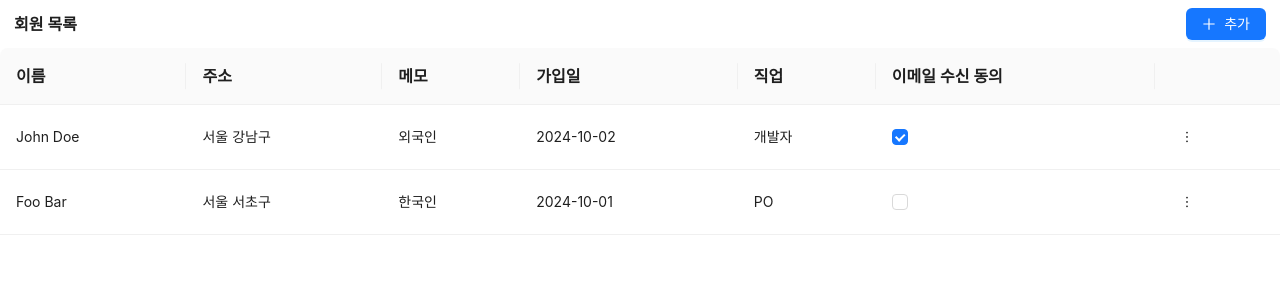
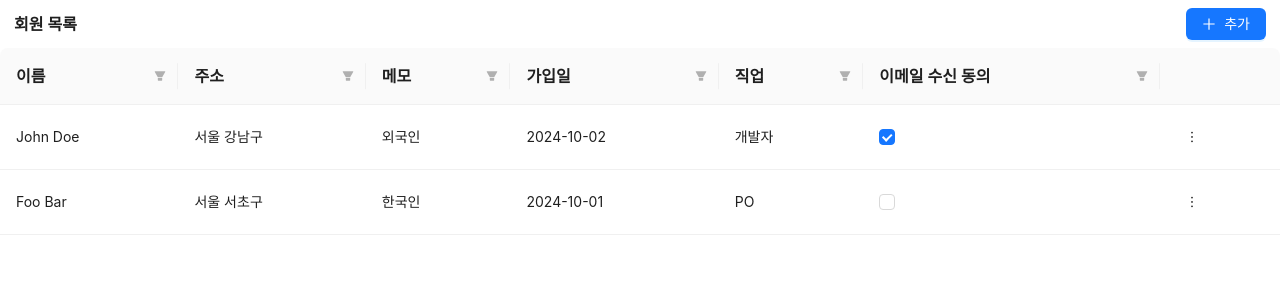
Before and after one commit to gyulsbox/businesscanvas-fe-assignment, a React (Vite) app: page / in a window 1280 px wide. Shown: the top 300 px of the page. Built offline with nearby package versions, Linux system fonts and the light colour scheme; a web font is replaced by a local one.

Commit message:
feat: 테이블 필터 기능 및 필터 드롭다운 컴포넌트 추가

```diff
--- /dev/null
+++ b/src/components/filterDropdown.tsx
@@ -0,0 +1,38 @@
+import { Checkbox } from 'antd'
+import type { FilterDropdownProps } from 'antd/es/table/interface'
+import type { Key, ReactNode } from 'react'
+
+type FilterOption = {
+  text: string | ReactNode
+  value: string
+}
+
+type FilterDropdownComponentProps = FilterDropdownProps & {
+  options: FilterOption[]
+}
+
+export const FilterDropdown = ({
+  setSelectedKeys,
+  selectedKeys,
+  confirm,
+  options,
+}: FilterDropdownComponentProps) => (
+  <div className="p-2">
+    {options.map((option: FilterOption) => (
+      <div key={option.value} className="py-1">
+        <Checkbox
+          checked={selectedKeys.includes(option.value)}
+          onChange={(e) => {
+            const newKeys = e.target.checked
+              ? [...selectedKeys, option.value]
+              : selectedKeys.filter((key: Key) => key !== option.value)
+            setSelectedKeys(newKeys)
+            confirm({ closeDropdown: false })
+          }}
+        >
+          {option.text}
+        </Checkbox>
+      </div>
+    ))}
+  </div>
+)
--- a/src/routes/index.tsx
+++ b/src/routes/index.tsx
@@ -1,22 +1,21 @@
 import { type Record } from '@/types/records.ts'
 import { createFileRoute } from '@tanstack/react-router'
 import { Button, Checkbox, Dropdown, Flex, Table, Typography } from 'antd'
-import { MoreOutlined } from '@ant-design/icons'
 import type { ColumnsType } from 'antd/es/table'
-import { useState, useMemo } from 'react'
-import { PlusOutlined } from '@ant-design/icons'
+import { useMemo, useState } from 'react'
+import { MoreOutlined, PlusOutlined } from '@ant-design/icons'
 import { StyleProvider } from '@ant-design/cssinjs'
 import { useModal } from '@/hooks/useModal.ts'
 import { MemberFormModal } from '@/components/memberFormModal'
 import dayjs from 'dayjs'
 import type { Field } from '@/types/fields.ts'
+import { FilterDropdown } from '@/components/filterDropdown'
 
 export const Route = createFileRoute('/')({
   component: App,
 })
 
 function App() {
-  //이름, 주소, 메모, 가입일, 직업, 이메일 수신 동의
   const [editingKey, setEditingKey] = useState<string | null>(null)
   const [editingRecord, setEditingRecord] = useState<Record | null>(null)
   const { showModal, isModalOpen, closeModal } = useModal()
@@ -45,7 +44,62 @@ function App() {
       },
     ],
     [],
-  ) // 예시이미로 디펜던시 없이 고정
+  )
+
+  const INITIAL_RECORDS: readonly Record[] = [
+    {
+      id: '1',
+      name: 'John Doe',
+      address: '서울 강남구',
+      memo: '외국인',
+      joinDate: new Date('2024-10-02'),
+      job: '개발자',
+      emailConsent: true,
+    },
+    {
+      id: '2',
+      name: 'Foo Bar',
+      address: '서울 서초구',
+      memo: '한국인',
+      joinDate: new Date('2024-10-01'),
+      job: 'PO',
+      emailConsent: false,
+      customFields: {
+        department: '디자인팀',
+      },
+    },
+  ]
+
+  const [dataSource, setDataSource] = useState(INITIAL_RECORDS)
+
+  // 필터링을 위한 고유 값 추출 함수
+  const getColumnFilters = (
+    dataSource: readonly Record[],
+    dataIndex: keyof Record,
+  ) => {
+    const values = dataSource
+      .map((item) => item[dataIndex])
+      .filter(
+        (value, index, self) =>
+          typeof value === 'string' && self.indexOf(value) === index,
+      ) as string[]
+
+    return values.map((value) => ({ text: value, value }))
+  }
+
+  // 이메일 수신 동의 필터 옵션
+  const emailConsentFilters = [
+    { text: '동의', value: 'true' },
+    { text: '미동의', value: 'false' },
+  ]
+
+  // 날짜 필터 옵션 생성 함수
+  const getDateFilterOptions = (dataSource: readonly Record[]) => {
+    return dataSource
+      .map((item) => dayjs(item.joinDate).format('YYYY-MM-DD'))
+      .filter((value, index, self) => self.indexOf(value) === index)
+      .map((date) => ({ text: date, value: date }))
+  }
 
   const columns: ColumnsType<Record> = [
     {
@@ -56,6 +110,13 @@ function App() {
       render: (_, record) => (
         <Typography.Text className="text-body">{record.name}</Typography.Text>
       ),
+      filterDropdown: (props) => (
+        <FilterDropdown
+          {...props}
+          options={getColumnFilters(dataSource, 'name')}
+        />
+      ),
+      onFilter: (value, record) => record.name.includes(value as string),
     },
     {
       title: '주소',
@@ -67,6 +128,13 @@ function App() {
           {record.address}
         </Typography.Text>
       ),
+      filterDropdown: (props) => (
+        <FilterDropdown
+          {...props}
+          options={getColumnFilters(dataSource, 'address')}
+        />
+      ),
+      onFilter: (value, record) => record.address.includes(value as string),
     },
     {
       title: '메모',
@@ -76,6 +144,13 @@ function App() {
       render: (_, record) => (
         <Typography.Text className="text-body">{record.memo}</Typography.Text>
       ),
+      filterDropdown: (props) => (
+        <FilterDropdown
+          {...props}
+          options={getColumnFilters(dataSource, 'memo')}
+        />
+      ),
+      onFilter: (value, record) => record.memo.includes(value as string),
     },
     {
       title: '가입일',
@@ -87,12 +162,25 @@ function App() {
         </Typography.Text>
       ),
       onHeaderCell: () => ({ className: 'text-title' }),
+      // 날짜는 고유값으로 변환 후 필터링
+      filterDropdown: (props) => (
+        <FilterDropdown {...props} options={getDateFilterOptions(dataSource)} />
+      ),
+      onFilter: (value, record) =>
+        dayjs(record.joinDate).format('YYYY-MM-DD') === value,
     },
     {
       title: '직업',
       dataIndex: 'job',
       key: 'job',
       onHeaderCell: () => ({ className: 'text-title' }),
+      filterDropdown: (props) => (
+        <FilterDropdown
+          {...props}
+          options={getColumnFilters(dataSource, 'job')}
+        />
+      ),
+      onFilter: (value, record) => record.job.includes(value as string),
     },
     {
       title: '이메일 수신 동의',
@@ -100,6 +188,10 @@ function App() {
       key: 'emailConsent',
       render: (_, record) => <Checkbox checked={record.emailConsent} />,
       onHeaderCell: () => ({ className: 'text-title' }),
+      filterDropdown: (props) => (
+        <FilterDropdown {...props} options={emailConsentFilters} />
+      ),
+      onFilter: (value, record) => String(record.emailConsent) === value,
     },
     {
       title: '',
@@ -192,32 +284,6 @@ function App() {
   // 커스텀 필드 주석 처리 (커스텀 필드 포함 안 함)
   const allColumns = [...baseColumnsWithoutAction, actionColumn]
 
-  const INITIAL_RECORDS: readonly Record[] = [
-    {
-      id: '1',
-      name: 'John Doe',
-      address: '서울 강남구',
-      memo: '외국인',
-      joinDate: new Date('2024-10-02'),
-      job: '개발자',
-      emailConsent: true,
-    },
-    {
-      id: '2',
-      name: 'Foo Bar',
-      address: '서울 서초구',
-      memo: '한국인',
-      joinDate: new Date('2024-10-01'),
-      job: 'PO',
-      emailConsent: false,
-      customFields: {
-        department: '디자인팀',
-      },
-    },
-  ]
-
-  const [dataSource, setDataSource] = useState(INITIAL_RECORDS)
-
   return (
     <StyleProvider layer>
       <>
```
